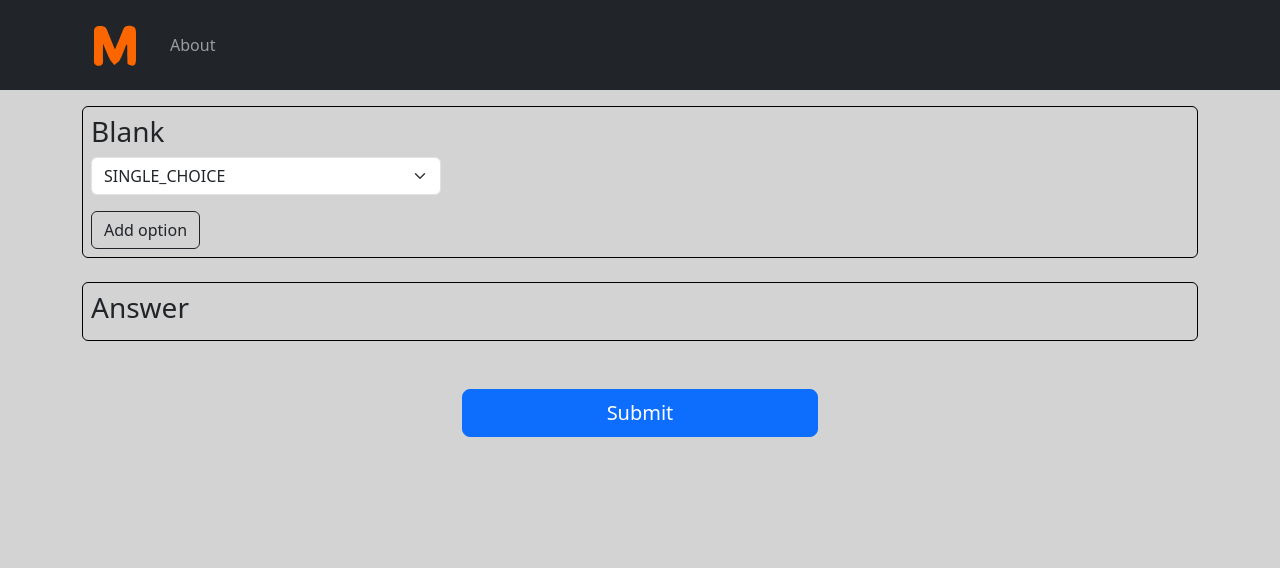
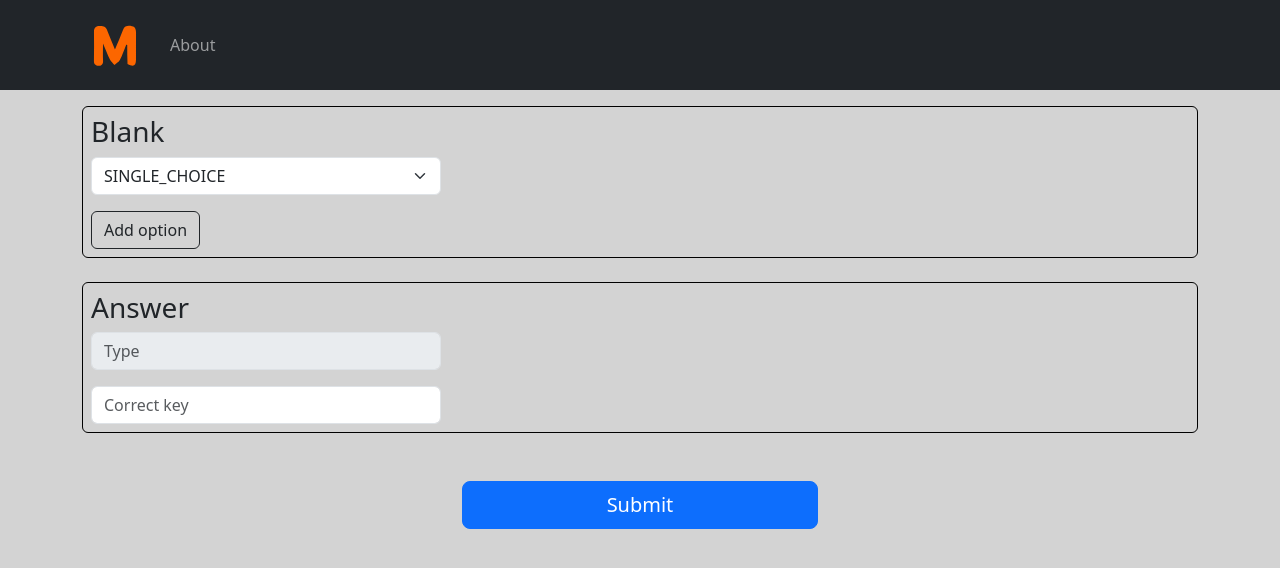
Before and after one commit to EthanIsaac2583/memes, a React (Create React App) app in the folder memed-frontend/: page /question-constructor in a window 1280 px wide. Shown: the top 568 px of the page. Built offline with nearby package versions, Linux system fonts and the light colour scheme.

Commit message:
m: keep changes

```diff
--- a/memed-frontend/src/pages/question-constructor/answer-section.tsx
+++ b/memed-frontend/src/pages/question-constructor/answer-section.tsx
@@ -1,10 +1,37 @@
 import {FormSection} from "../../components/form-section";
-import Container from "react-bootstrap/Container";
+import Col from "react-bootstrap/Col";
+import {Form} from "react-bootstrap";
+import Row from "react-bootstrap/Row";
+import {useFormContext} from "react-hook-form";
 
 export const AnswerSection = () => {
+  const { watch, register } = useFormContext();
+
+  const type = watch('blank.type');
+
+  console.log('-------> type', type);
+
   return (
     <FormSection>
-      <h3>Answer</h3>
+      <Row>
+        <Col><h3>Answer</h3></Col>
+      </Row>
+      <Row>
+        <Col md={4} xs={12}>
+          <Form.Control
+            {...register('answer.type')}
+            value={type}
+            disabled
+            type="text"
+            placeholder="Type"
+          />
+        </Col>
+      </Row>
+      <Row className='mt-3'>
+        <Col md={4} xs={12}>
+          <Form.Control {...register('answer.key')} type="text" placeholder="Correct key" />
+        </Col>
+      </Row>
     </FormSection>
   );
 };
--- a/memed-frontend/src/pages/question-constructor/blank-section.tsx
+++ b/memed-frontend/src/pages/question-constructor/blank-section.tsx
@@ -30,13 +30,13 @@ export const BlankSection = () => {
       {fields.map((field, i) => {
         return (
           <Row key={field.id} className='mt-3'>
-            <Col xs={3} md={3}>
+            <Col xs={3} md={4}>
               <Form.Control placeholder="key" {...register(`blank.options.${i}.key`)} />
             </Col>
             <Col xs={7} md={7}>
               <Form.Control placeholder="value" {...register(`blank.options.${i}.value`)} />
             </Col>
-            <Col xs={2} md={2} className='d-flex justify-content-center align-items-center'>
+            <Col xs={2} md={1} className='d-flex justify-content-center align-items-center'>
               <CloseButton type="button" onClick={() => remove(i)} />
             </Col>
           </Row>
--- a/memed-frontend/src/pages/question-constructor/index.tsx
+++ b/memed-frontend/src/pages/question-constructor/index.tsx
@@ -14,6 +14,7 @@ export const QuestionConstructor = () => {
   const methods = useForm<TTaskDto>();
 
   const submit: SubmitHandler<TTaskDto> = (data) => {
+    console.log('--------_> data', data);
     axios<TTaskDto, unknown>({
       method: 'POST',
       url: 'http://192.168.100.5:8080/api/v1/tasks',
```
